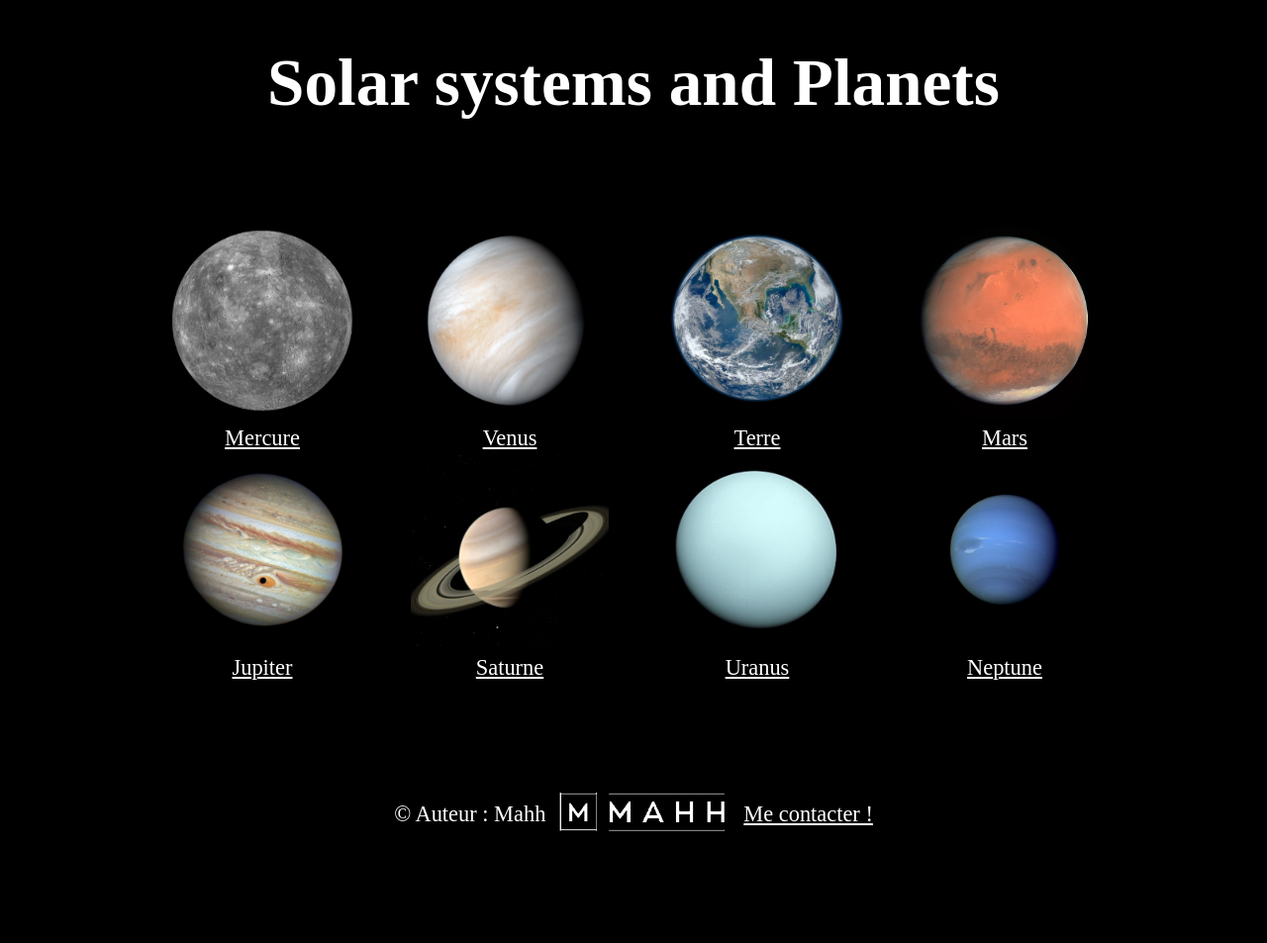
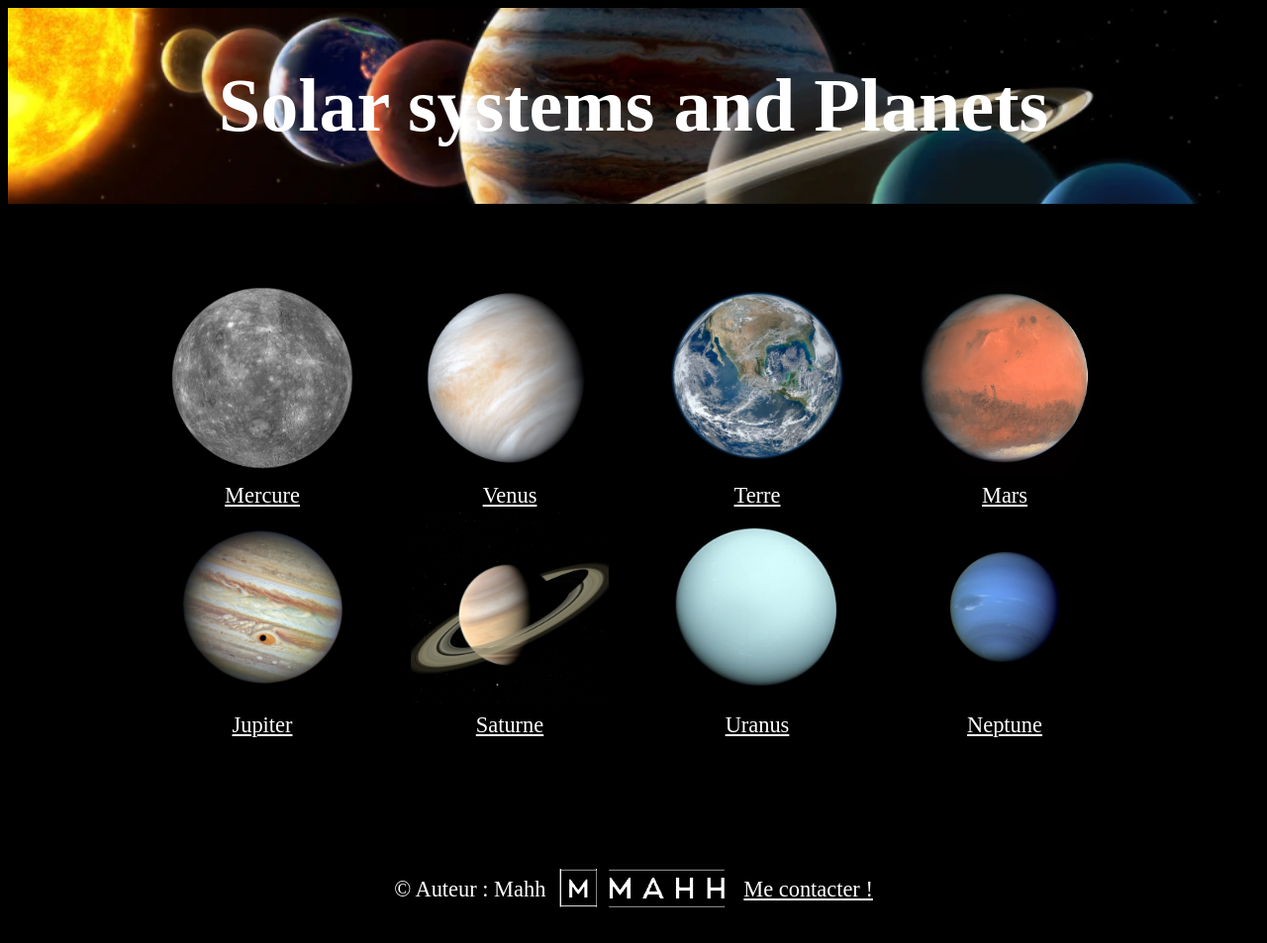
Before and after one commit to JoffreydOrtoli/SolarSystem, a Node server app: page / in a window 1280 px wide. Shown: the whole page at 99% size. Before the commit the page ends 840 px from the top, so only its background shows below. Run offline with Node 20, Linux system fonts and the light colour scheme.

Commit message:
un peu de modifications

```diff
--- a/app/views/acceuil.ejs
+++ b/app/views/acceuil.ejs
@@ -2,8 +2,8 @@
 <div id="planets">
     <% for (const planet of planets) { %>
         <div class="planets">
-            <img class="planets_image" src="/img/<%= planet.name %>.jpg" alt="<% planet.name %>">
-            <a href="<%= planet.name %>"><%= planet.name %></a>
+            <a class="planets_liens" href="<%= planet.name %>"><img class="planets_images" src="/img/<%= planet.name %>.jpg" alt="<% planet.name %>"></a>
+            <a class="planets_liens" href="<%= planet.name %>"><%= planet.name %></a>
         </div>
     <% } %>
 </div>
--- a/app/views/partials/footer.ejs
+++ b/app/views/partials/footer.ejs
@@ -3,6 +3,6 @@
             <img id="footer__image-mahh" src="./img/Logo-Mahh.png" alt="logo Mahh">
             <a href="mailto:joffrey.dortoli@hotmail.fr">Me contacter !</a>
         </div>
-        <script src="./js/script"></script>
+        <script src="/js/script.js"></script>
     </body>
 </html>
--- a/app/views/partials/header.ejs
+++ b/app/views/partials/header.ejs
@@ -9,4 +9,6 @@
     <title>Planets</title>
 </head>
 <body>
-    <h1>Solar systems and Planets</h1>
+    <div id="header">
+        <h1 id="title">Solar systems and Planets</h1>
+    </div>
--- a/app/views/planets.ejs
+++ b/app/views/planets.ejs
@@ -1,7 +1,7 @@
 <%- include('partials/header') %>
 <div>
-    <h2><%= planet.name %></h2>
-    <h3>Diamètre : <%= planet.size %></h3>
+    <h2 id="title2"><%= planet.name %></h2>
+    <h3 id="title3">Diamètre : <%= planet.size %></h3>
     <img src="/img/<%= planet.name %>.jpg" alt="<% planet.name %>">
     <p class="description"><%= planet.spitch %></p>
     <p>Source: <a href="http://www.wikipedia.org/" alt="wikipedia" target="_blank">Wikipedia</a></p>
--- a/assets/css/styles.css
+++ b/assets/css/styles.css
@@ -5,10 +5,24 @@ body {
     color: #fff;
 }
 
-h1 {
-    font-size: 3em;
-    margin-bottom: 1.5em;
+#header {
+    padding: 0.2em;
     font-weight: bold;
+    background: url(../img/banner.PNG) no-repeat center;
+    background-size: cover;
+}
+
+#title {
+    font-size: 3.4em;
+}
+
+#title2 {
+    font-size: 2.2em;
+    margin-top: 2em;
+}
+
+#title3 {
+    font-size: 1.4em;
 }
 
 a {
@@ -17,7 +31,8 @@ a {
 
 #planets {
     display: flex;
-    margin: 0 auto;
+    margin: 1.6em auto;
+    padding: 1.8em;
     max-width: 1000px;
     justify-content: center;
     flex-wrap: wrap;
@@ -27,7 +42,7 @@ a {
     width: 250px;
 }
 
-.planets_image {
+.planets_images {
     width: 80%;
 }
 
@@ -35,9 +50,13 @@ a {
     display: flex;
     justify-content: center;
     align-items: center;
-    margin-top: 4em;
+    margin-top: 3em;
 }
 
 #footer__image-mahh {
     width: 200px;
 }
+
+#title {
+    /* transform: rotate(180deg); */
+}
--- /dev/null
+++ b/assets/js/script.js
@@ -0,0 +1,6 @@
+const title = document.querySelector("#title");
+
+title.addEventListener('click', function() {
+    title.style.animation = "rotate(180deg)";
+    console.log("hey");
+});
--- a/script.js
+++ /dev/null
@@ -1,5 +0,0 @@
-const img = document.querySelector(".planets_image");
-
-img.addEventListener('click', function() {
-    console.log("salut");
-});
```
Also changed, not shown: assets/img/banner.PNG (added).
